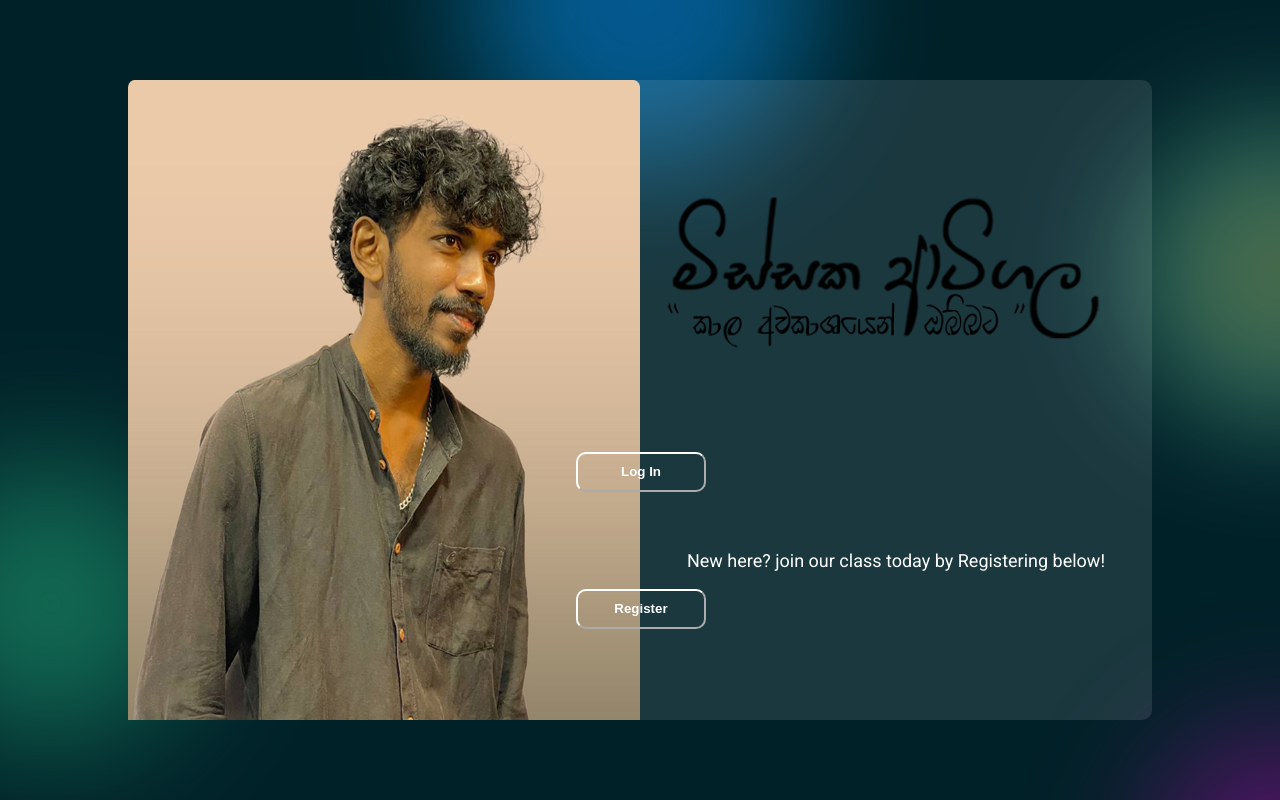
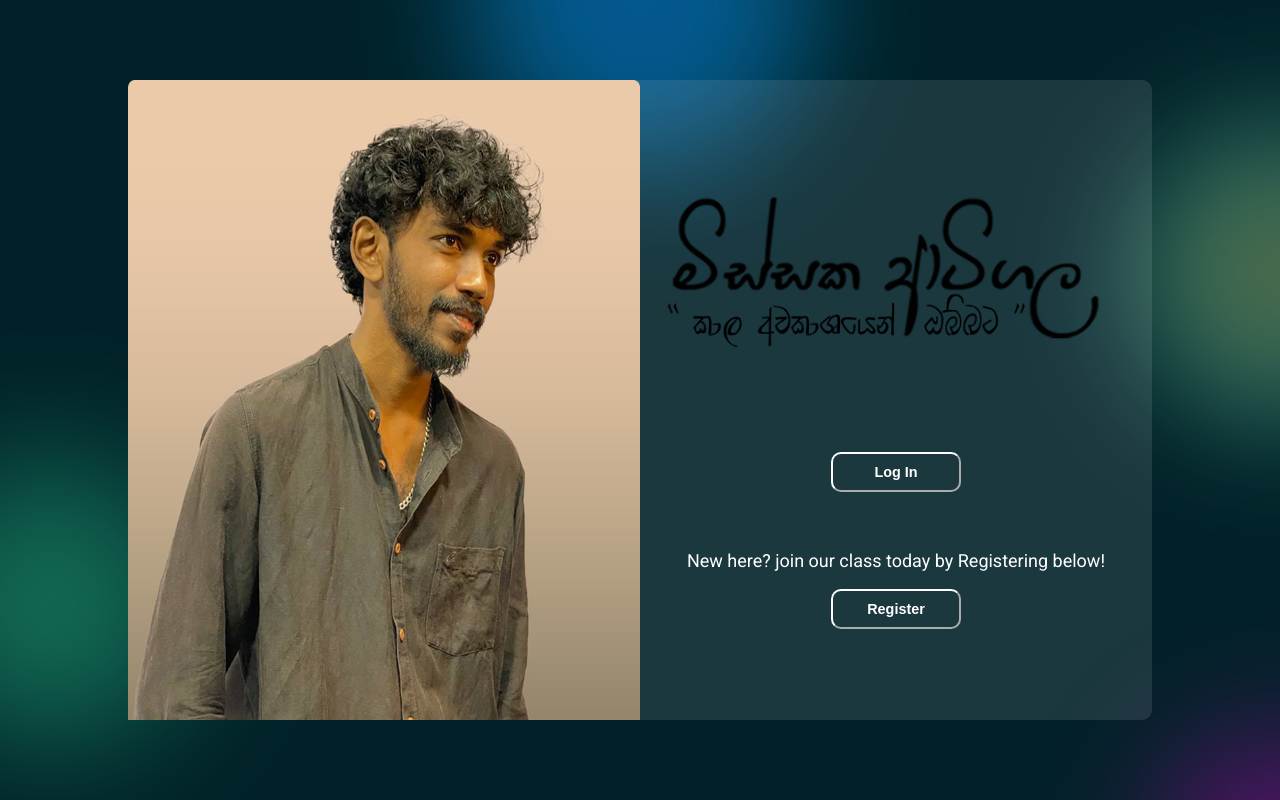
Before and after one commit to UmeshMadhusankha/lms-missaka, a React (Vite) app: page / in a window 1280 px wide. Built offline with nearby package versions, Linux system fonts and the light colour scheme.

Commit message:
LandingPage done

```diff
--- a/src/pages/LandingPage.module.css
+++ b/src/pages/LandingPage.module.css
@@ -15,7 +15,7 @@
 }
 
 .image {
-    width: 55vw;
+    width: 45vw;
     height: 20vh;
     max-width: 550px;
     z-index: 2;
@@ -49,6 +49,13 @@
     display: flex;
     flex-direction: column;
     justify-content: center;
+    align-items: center;
+}
+
+.interactive {
+    width: 100%;
+    display: flex;
+    flex-direction: column;
     align-items: center;
 }
 
@@ -95,6 +102,7 @@
     border-color: white;
     color: white;
     font-weight: 600;
+    font-size: 0.9em;
     transition: background-color 0.3s ease-in-out;
 }
 
@@ -130,12 +138,10 @@
 }
 
 .register {
-    display: flex;
-    align-items: center;
-    justify-content: center;
+    color: white;
+    width: 100%;
+    text-align: center;
     font-size: large;
-    color: white;
-    width: 50vw;
 }
 
 .hyperLink {
@@ -189,6 +195,9 @@
     .btn {
         margin-bottom: -0.5vh;
     }
+    .sirImg {
+        border-radius: 10px;
+    }
 }
 
 @media (min-width: 500px) and (max-width: 821px) {
@@ -237,4 +246,7 @@
         margin-bottom: -0.5vh;
         font-size: medium;
     }
+    .sirImg {
+        border-radius: 10px;
+    }
 }
```
